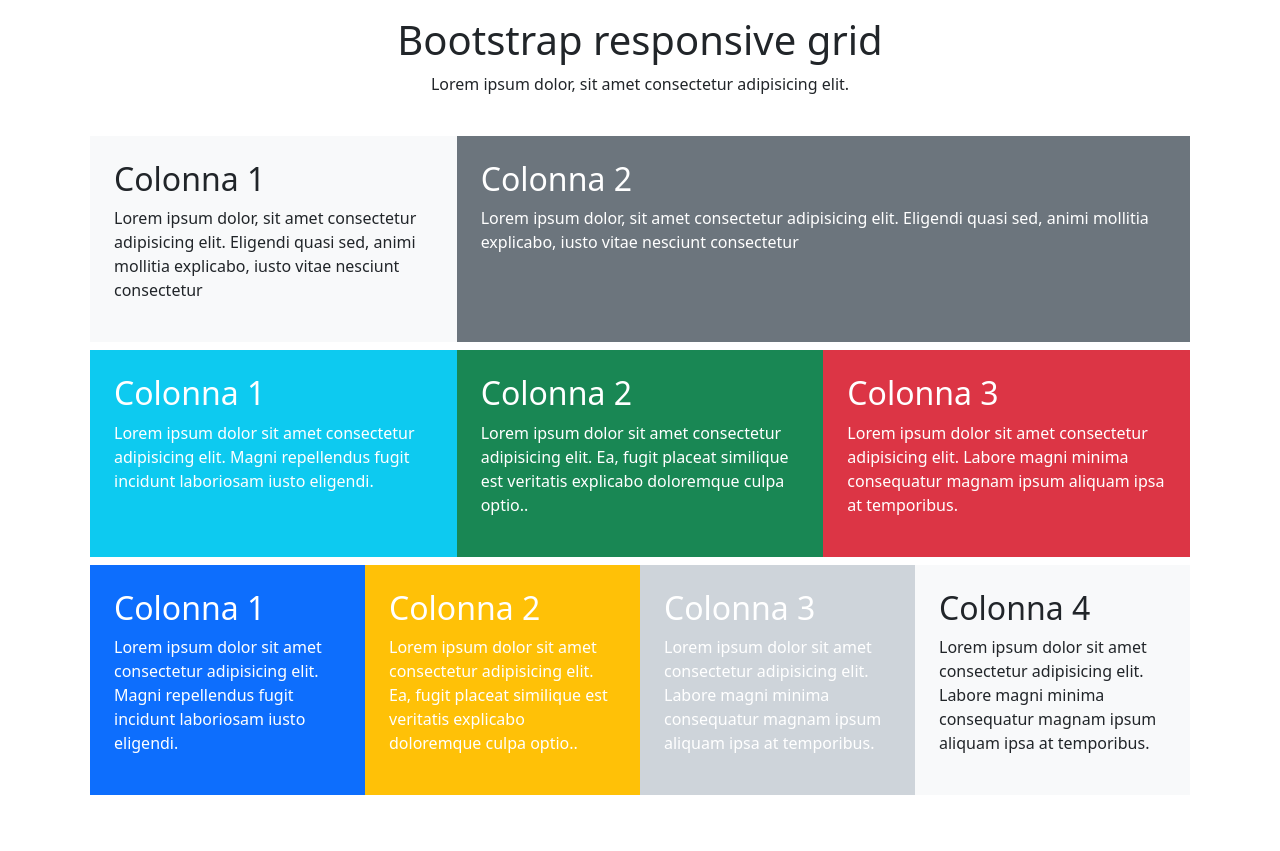
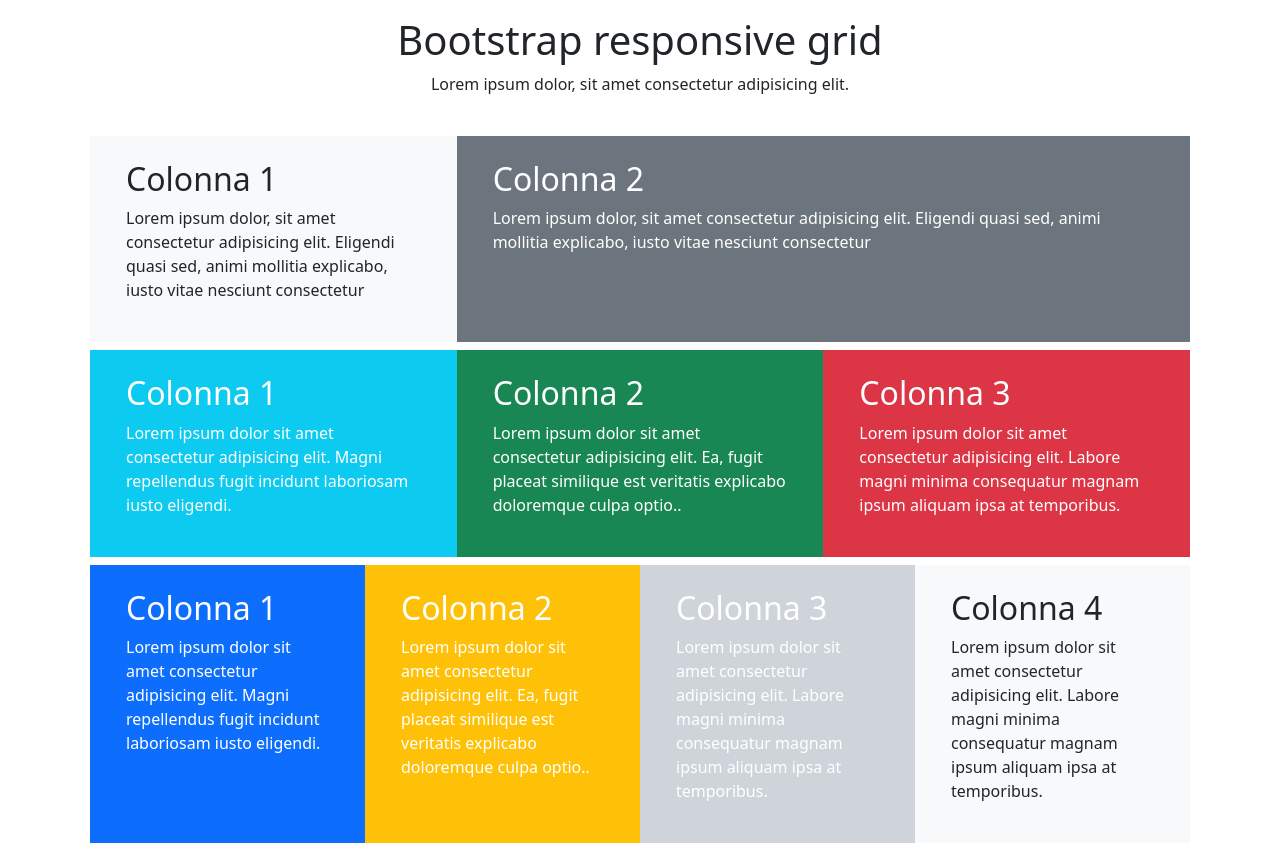
Before and after one commit to pietroscurti9-hub/htmlcss-bootstrap-layout, a plain HTML site: page index.html in a window 1280 px wide. Before the commit the page ends 803 px from the top, so only its background shows below. Drawn offline with nearby package versions, Linux system fonts and the light colour scheme.

Commit message:
cambio struttura per padding

```diff
--- a/index.html
+++ b/index.html
@@ -27,16 +27,22 @@
 
             <div class="container">
                 <div class="row m-2">
-                    <div class="bg-light col-12 col-md-6 col-lg-4 p-4">
+                    <div class="bg-light col-12 col-md-6 col-lg-4">
+                        <div class="p-4">
                             <h2>Colonna 1</h2>
-                        <p>Lorem ipsum dolor, sit amet consectetur adipisicing elit. Eligendi quasi sed, animi mollitia
+                            <p>Lorem ipsum dolor, sit amet consectetur adipisicing elit. Eligendi quasi sed, animi
+                                mollitia
                                 explicabo, iusto vitae nesciunt consectetur </p>
                         </div>
+                    </div>
 
-                    <div class="bg-secondary col-12 col-md-6 col-lg-8 text-white p-4">
+                    <div class="bg-secondary col-12 col-md-6 col-lg-8 text-white">
+                        <div class="p-4">
                             <h2>Colonna 2</h2>
-                        <p>Lorem ipsum dolor, sit amet consectetur adipisicing elit. Eligendi quasi sed, animi mollitia
+                            <p>Lorem ipsum dolor, sit amet consectetur adipisicing elit. Eligendi quasi sed, animi
+                                mollitia
                                 explicabo, iusto vitae nesciunt consectetur </p>
+                        </div>
                     </div>
                 </div>
             </div>
@@ -48,22 +54,29 @@
             <div class="container">
                 <div class="row m-2">
 
-                    <div class="col-6 col-md-4 bg-info text-white p-4">
+                    <div class="col-6 col-md-4 bg-info text-white">
+                        <div class="p-4">
                             <h2>Colonna 1</h2>
                             <p>Lorem ipsum dolor sit amet consectetur adipisicing elit. Magni repellendus fugit incidunt
                                 laboriosam iusto eligendi.</p>
                         </div>
 
-                    <div class="col-6 col-md-4 bg-success text-white p-4">
+                    </div>
+
+                    <div class="col-6 col-md-4 bg-success text-white">
+                        <div class="p-4">
                             <h2>Colonna 2</h2>
                             <p>Lorem ipsum dolor sit amet consectetur adipisicing elit. Ea, fugit placeat similique est
                                 veritatis explicabo doloremque culpa optio..</p>
                         </div>
+                    </div>
 
-                    <div class="col-12 col-md-4 bg-danger text-white p-4">
+                    <div class="col-12 col-md-4 bg-danger text-white">
+                        <div class="p-4">
                             <h2>Colonna 3</h2>
                             <p>Lorem ipsum dolor sit amet consectetur adipisicing elit. Labore magni minima consequatur
                                 magnam ipsum aliquam ipsa at temporibus.</p>
+                        </div>
                     </div>
                 </div>
             </div>
@@ -74,28 +87,36 @@
         <section>
             <div class="container">
                 <div class="row m-2">
-                    <div class="col-6 col-md-3 bg-primary text-white p-4">
+                    <div class="col-6 col-md-3 bg-primary text-white">
+                        <div class="p-4">
                             <h2>Colonna 1</h2>
                             <p>Lorem ipsum dolor sit amet consectetur adipisicing elit. Magni repellendus fugit incidunt
                                 laboriosam iusto eligendi.</p>
                         </div>
+                    </div>
 
-                    <div class="col-6 col-md-3 bg-warning text-white p-4">
+                    <div class="col-6 col-md-3 bg-warning text-white">
+                        <div class="p-4">
                             <h2>Colonna 2</h2>
                             <p>Lorem ipsum dolor sit amet consectetur adipisicing elit. Ea, fugit placeat similique est
                                 veritatis explicabo doloremque culpa optio..</p>
                         </div>
+                    </div>
 
-                    <div class="col-6 col-md-3 bg-dark-subtle text-white p-4">
+                    <div class="col-6 col-md-3 bg-dark-subtle text-white">
+                        <div class="p-4">
                             <h2>Colonna 3</h2>
                             <p>Lorem ipsum dolor sit amet consectetur adipisicing elit. Labore magni minima consequatur
                                 magnam ipsum aliquam ipsa at temporibus.</p>
                         </div>
+                    </div>
 
-                    <div class="col-6 col-md-3 bg-light p-4">
+                    <div class="col-6 col-md-3 bg-light">
+                        <div class="p-4">
                             <h2>Colonna 4</h2>
                             <p>Lorem ipsum dolor sit amet consectetur adipisicing elit. Labore magni minima consequatur
                                 magnam ipsum aliquam ipsa at temporibus.</p>
+                        </div>
 
                     </div>
 
```
Lines whose indentation alone changed are shown as unchanged.
